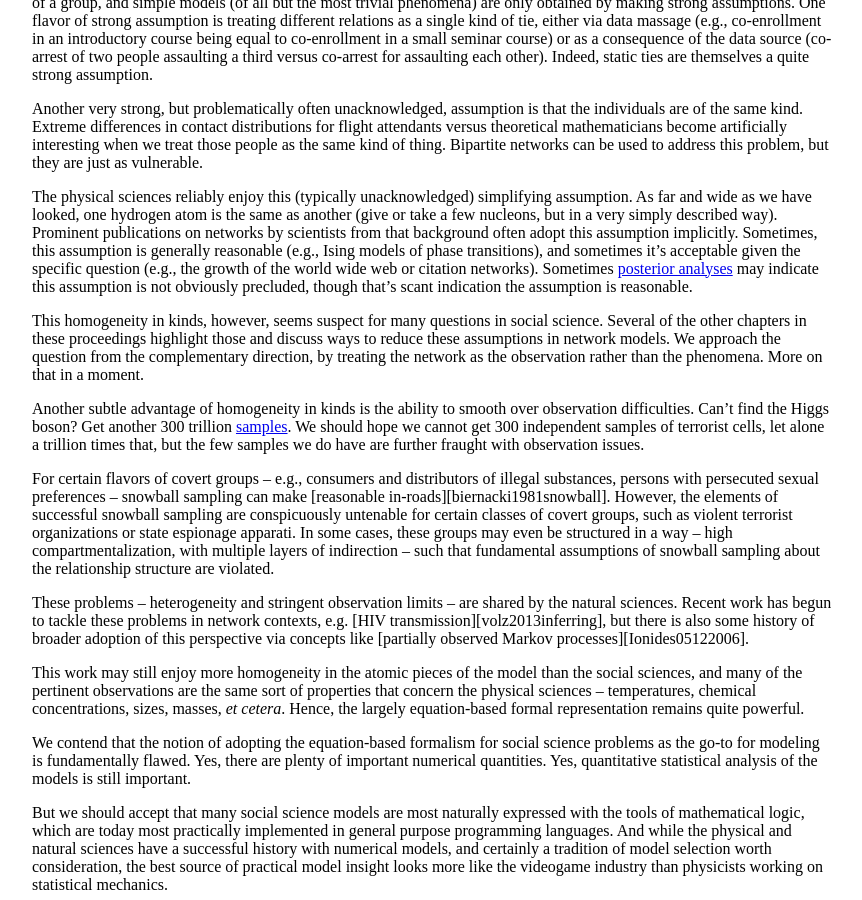
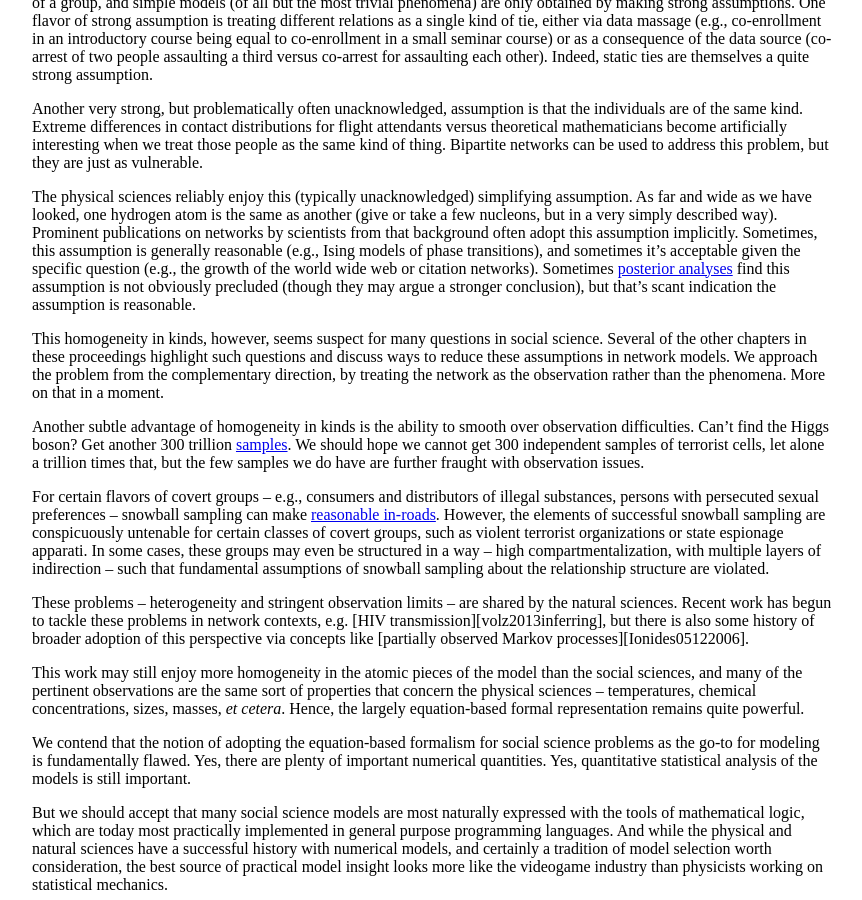
Before and after one commit to pearsonca/scala-commsim, a Jekyll site: the page built from index.md, in a window 1280 px wide and 900 px high, scrolled down 562 px. Shown: the whole window, without its empty margins (208-1070 px from the left). Built offline with Jekyll 4.4.1, drawn with Linux system fonts in a browser that asks for light colours; some of the changed text lies outside the part shown.

Commit message:
code revs + test code blocks in index

```diff
--- a/index.md
+++ b/index.md
@@ -59,15 +59,15 @@
 assumption implicitly.  Sometimes, this assumption is generally reasonable (e.g.,
 Ising models of phase transitions), and sometimes it's acceptable given the
 specific question (e.g., the growth of the world wide web or citation networks).
-Sometimes [posterior analyses][barabasi1999] may indicate this assumption
-is not obviously precluded, though that's scant indication the assumption is
-reasonable.
+Sometimes [posterior analyses][barabasi1999] find this assumption is not
+obviously precluded (though they may argue a stronger conclusion), but that's
+scant indication the assumption is reasonable.
 
 This homogeneity in kinds, however, seems suspect for many questions in social
-science.  Several of the other chapters in these proceedings highlight those and
-discuss ways to reduce these assumptions in network models.  We approach the
-question from the complementary direction, by treating the network as the
-observation rather than the phenomena.  More on that in a moment.
+science.  Several of the other chapters in these proceedings highlight such
+questions and discuss ways to reduce these assumptions in network models.  We
+approach the problem from the complementary direction, by treating the network
+as the observation rather than the phenomena.  More on that in a moment.
 
 Another subtle advantage of homogeneity in kinds is the ability to smooth over
 observation difficulties.  Can't find the Higgs boson?  Get another 300 trillion
@@ -257,7 +257,41 @@
 third trait for covert group membership -- all agents have it, only active in
 some (recruits)
 
+all use a generic base agent trait to cover tracking through time:
+
+~~~ scala
+import scala.concurrent.Future.successful
+import akka.actors.TypedActor
+
+trait TimeResponse {
+  protected implicit final def executionContext = TypedActor.context.dispatcher
+  def tick(implicit when:Int) = successful(Ack)
+}
+~~~
+
+###`ReligiousAffiliation`
+
+~~~ scala
+trait ReligiousAffiliation extends TimeResponse {
+
+}
+~~~
+
+
+- institution
+- attendence generator on tick
+- probability of attendence
+
+note assumptions, like weekly service model, uniform probability of attendance.
+options for higher attendance on holidays, longer religious observations, etc
+
 ###`FamilyRelations`
+
+~~~ scala
+trait FamilyRelations extends TimeResponse {
+
+}
+~~~
 
 - parents
 - partner
```
Also changed, not shown: other parts of index.md (+1 -9 lines), 6 other files.
